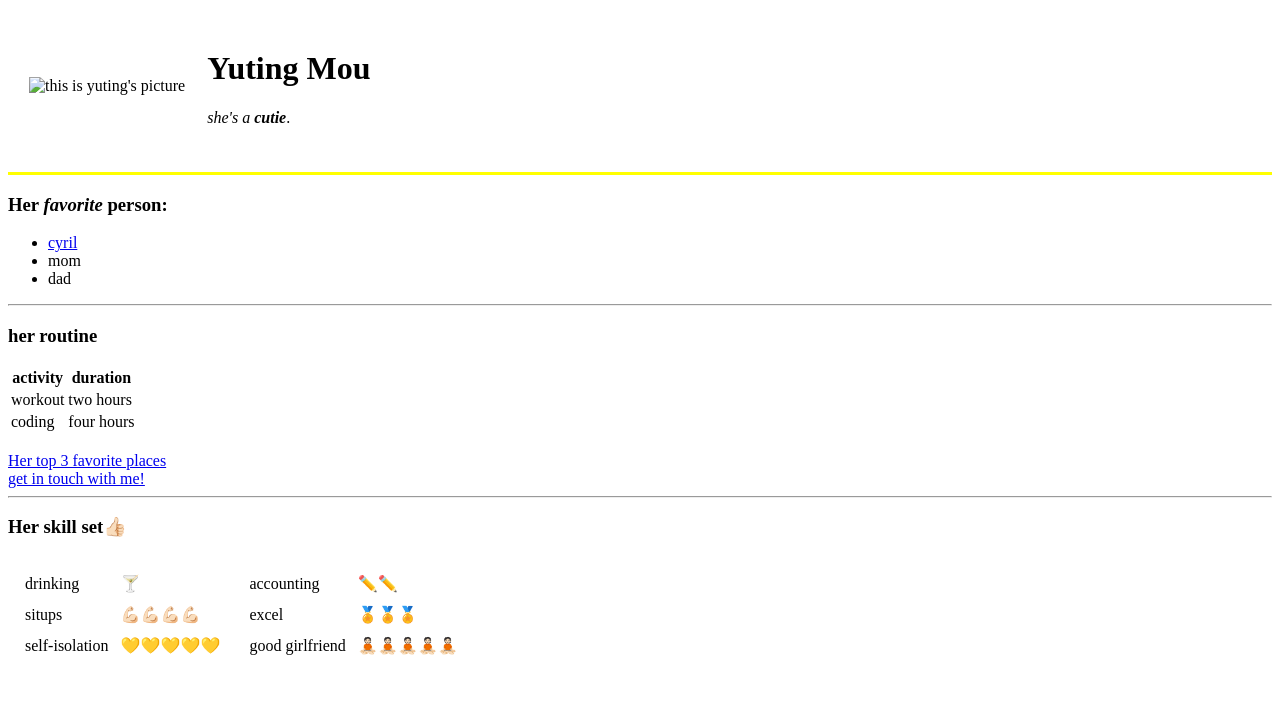
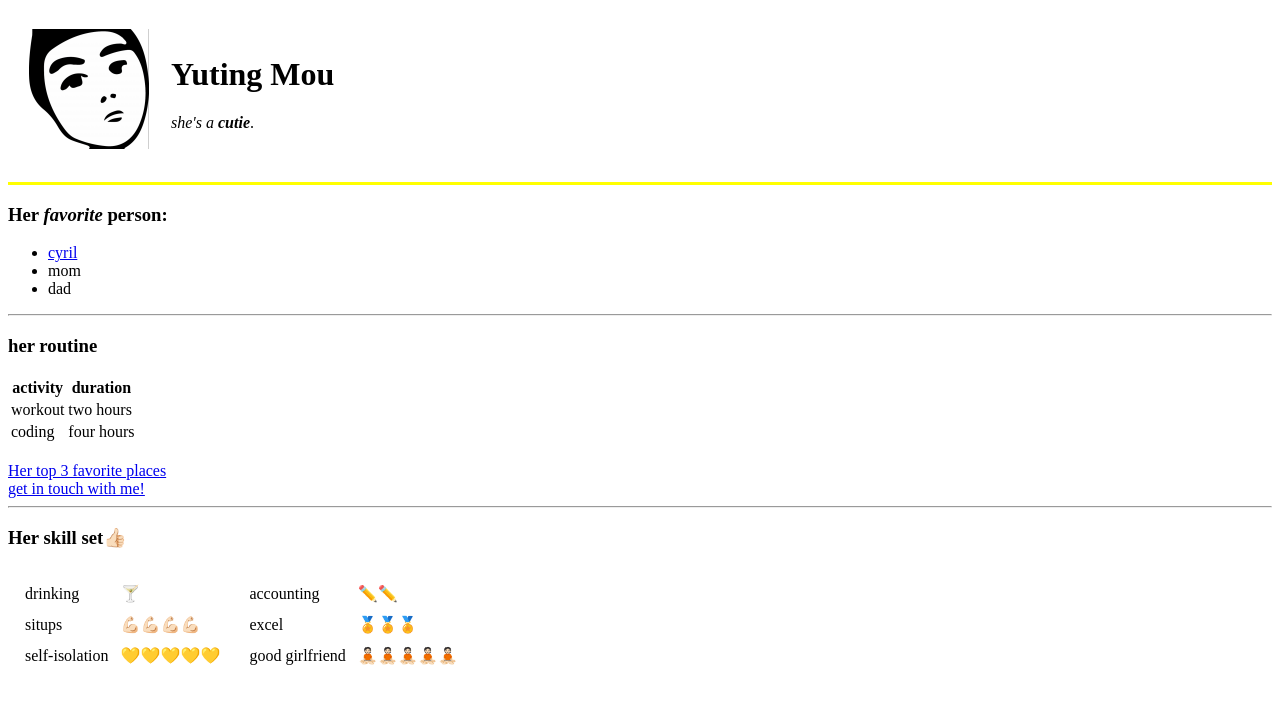
Before and after one commit to yutingMou316/personalSite, a plain HTML site: page index.html in a window 1280 px wide. Drawn offline with Linux system fonts and the light colour scheme.

Commit message:
Update index.html

```diff
--- a/index.html
+++ b/index.html
@@ -9,7 +9,7 @@
 <body>
   <table cellspacing="20">
     <tr>
-      <td><img src="image/40883405.png" alt="this is yuting's picture" /></td>
+      <td><img src="40883405.png" alt="this is yuting's picture" /></td>
       <td>
         <h1>Yuting Mou</h1>
         <p><em>she's a <strong>cutie</strong></em>.</p>
```
